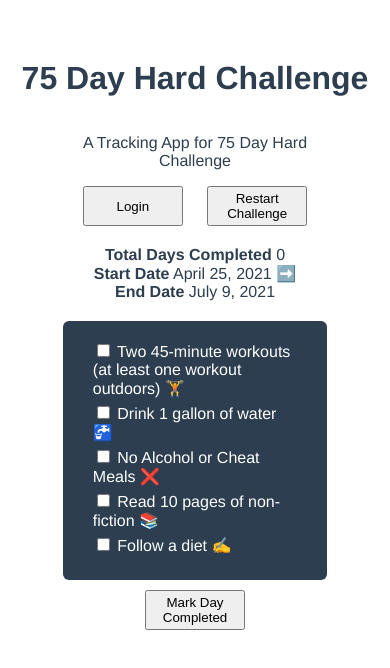
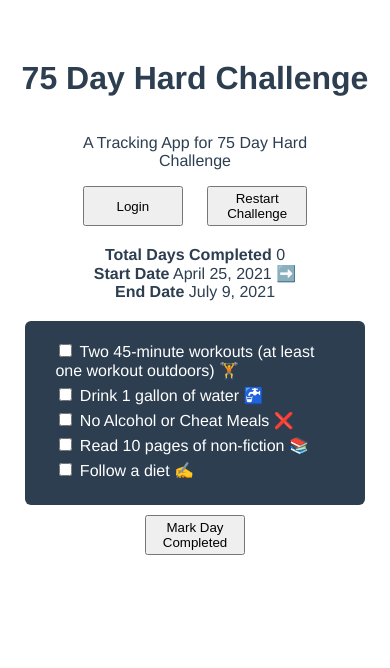
Before and after one commit to riceball1/75-day-hard, a Vue app: page / in a window 390 px wide. Shown: the top 668 px of the page. Built offline with nearby package versions, Linux system fonts and the light colour scheme.

Commit message:
Added more styling

```diff
--- a/src/components/MainPage.vue
+++ b/src/components/MainPage.vue
@@ -95,7 +95,7 @@ button {
   flex-direction: column;
   justify-content: space-evenly;
   width: 60%;
-   margin: 10px auto;
+  margin: 10px auto;
 }
 
 .header-controls {
@@ -107,4 +107,10 @@ button {
   width: 60%;
   margin: 10px auto;
 }
+
+@media only screen and (max-width: 600px) {
+  .list {
+    width: 80%;
+  }
+}
 </style>
```
